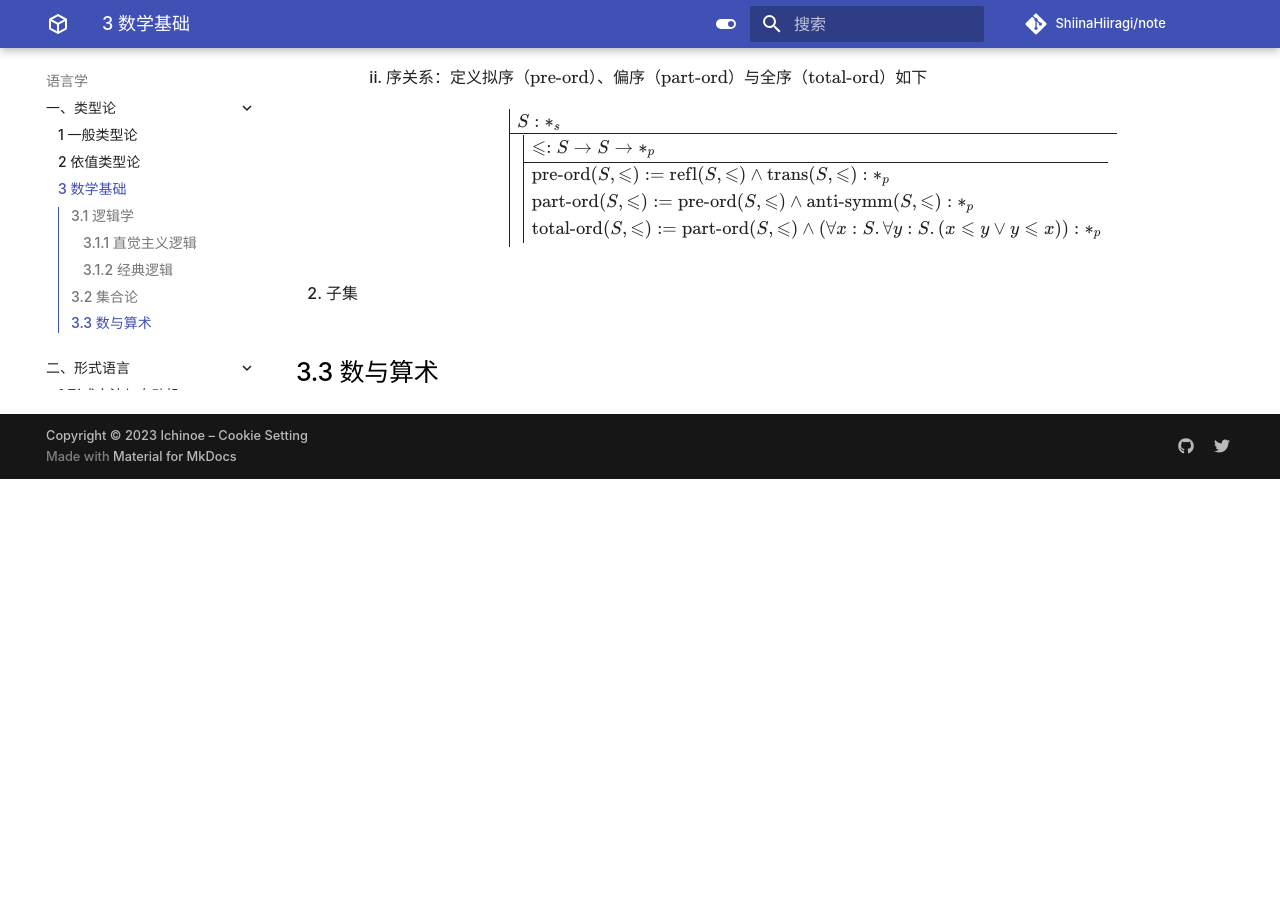
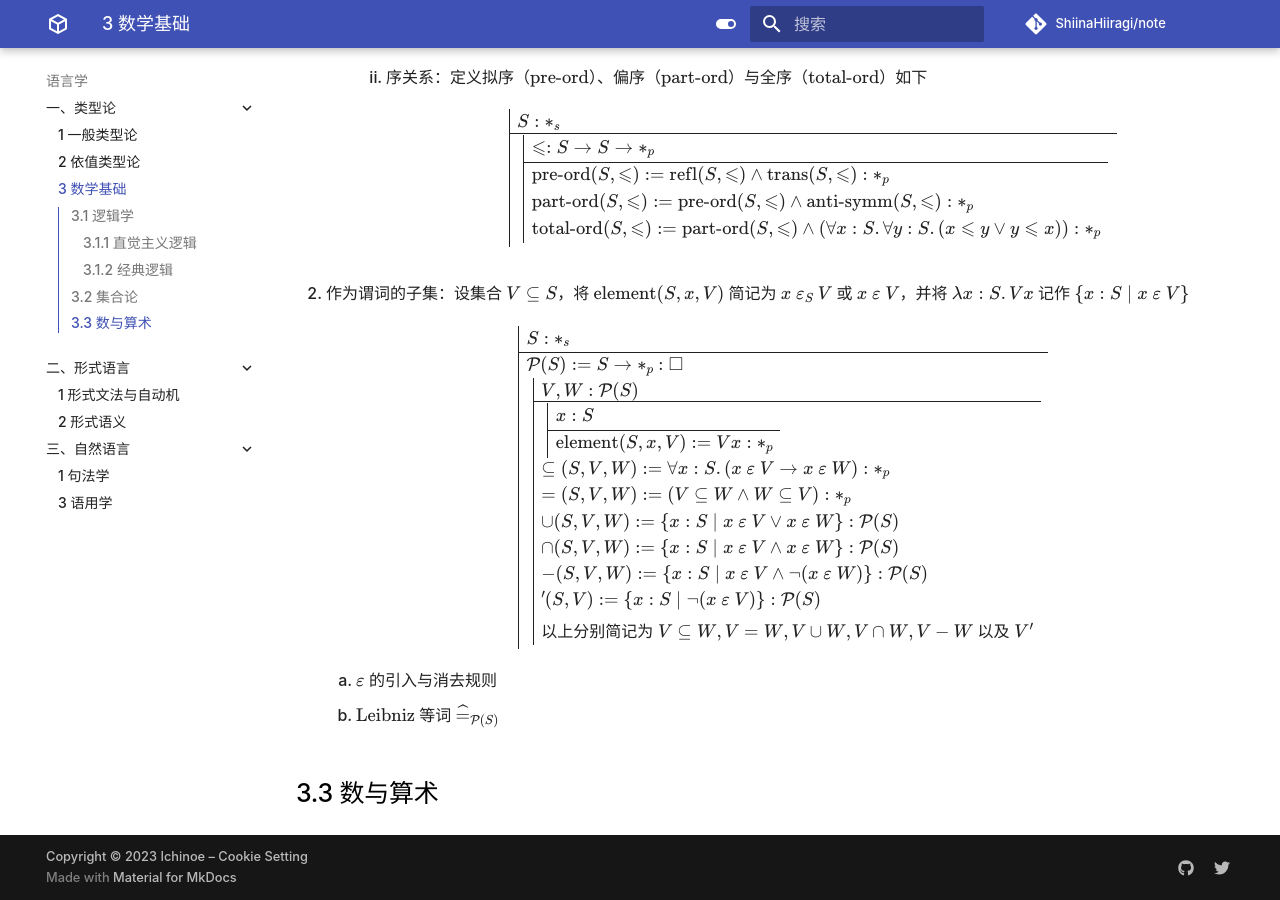
Before and after one commit to ShiinaHiiragi/note, an MkDocs documentation site: the page built from docs/lang/type/math.md, in a window 1280 px wide and 900 px high, scrolled down 5561 px. Built offline with MkDocs 1.6.1 and Material for MkDocs 9.7.7, drawn with Linux system fonts in a browser that asks for light colours; comment, search, counter and statistics services are not loaded; before the commit the page ends 6040 px from its top, so only the background shows below that.

Commit message:
align left

```diff
--- a/docs/lang/type/math.md
+++ b/docs/lang/type/math.md
@@ -475,6 +475,48 @@
             }
             $$
 
-2. 子集
+2. 作为谓词的子集：设集合 $V \subseteq S$，将 $\operatorname{element} (S, x, V)$ 简记为 $x \ \varepsilon_{S} \ V$ 或 $x \ \varepsilon \ V$，并将 $\lambda x: S.V x$ 记作 $\{x: S \mid x \ \varepsilon \ V\}$
+
+    $$
+    \fitch{
+        \subcol{
+            S: *_{s} \\
+            \hline
+            \mathcal P(S) := S \to *_{p}: \square
+            \startsub \subcol{
+                V, W: \mathcal P(S)
+                \startsub \hline \subcol{
+                    x: S \\
+                    \hline
+                    \operatorname{element} (S, x, V) := V x: *_{p}
+                }
+                \endsub
+                \subseteq(S, V, W) := \forall x: S.(x \ \varepsilon \ V \to x \ \varepsilon \ W): *_{p} \\
+                =(S, V, W) := (V \subseteq W \wedge W \subseteq V): *_{p} \\
+                \cup(S, V, W) := \{x: S \mid x \ \varepsilon \ V \vee x \ \varepsilon \ W\}: \mathcal P(S) \\
+                \cap(S, V, W) := \{x: S \mid x \ \varepsilon \ V \wedge x \ \varepsilon \ W\}: \mathcal P(S) \\
+                -(S, V, W) := \{x: S \mid x \ \varepsilon \ V \wedge \neg(x \ \varepsilon \ W)\}: \mathcal P(S) \\
+                '(S, V) := \{x: S \mid \neg(x \ \varepsilon \ V)\}: \mathcal P(S) \\
+                \textsf{以上分别简记为 } V \subseteq W, V = W, V \cup W, V \cap W, V - W \textsf{ 以及 } V'
+            }
+        }
+    }
+    $$
+
+    1. $\varepsilon$ 的引入与消去规则
+    2. $\text{Leibniz}$ 等词 $\widehat{=}_{\mathcal P(S)}$
 
 ## 3.3 数与算术
+
+<script>
+(function align() {
+  let display = document.querySelectorAll("mjx-container[display='true']");
+  if (display.length === 0) {
+    setTimeout(align, 100);
+  } else {
+    display.forEach((item) => {
+        item.style.setProperty("margin-left", "0", "important");
+    })
+  }
+})()
+</script>
```
Also changed, not shown: docs/lang/type/dep.md (+1 -1 lines).
